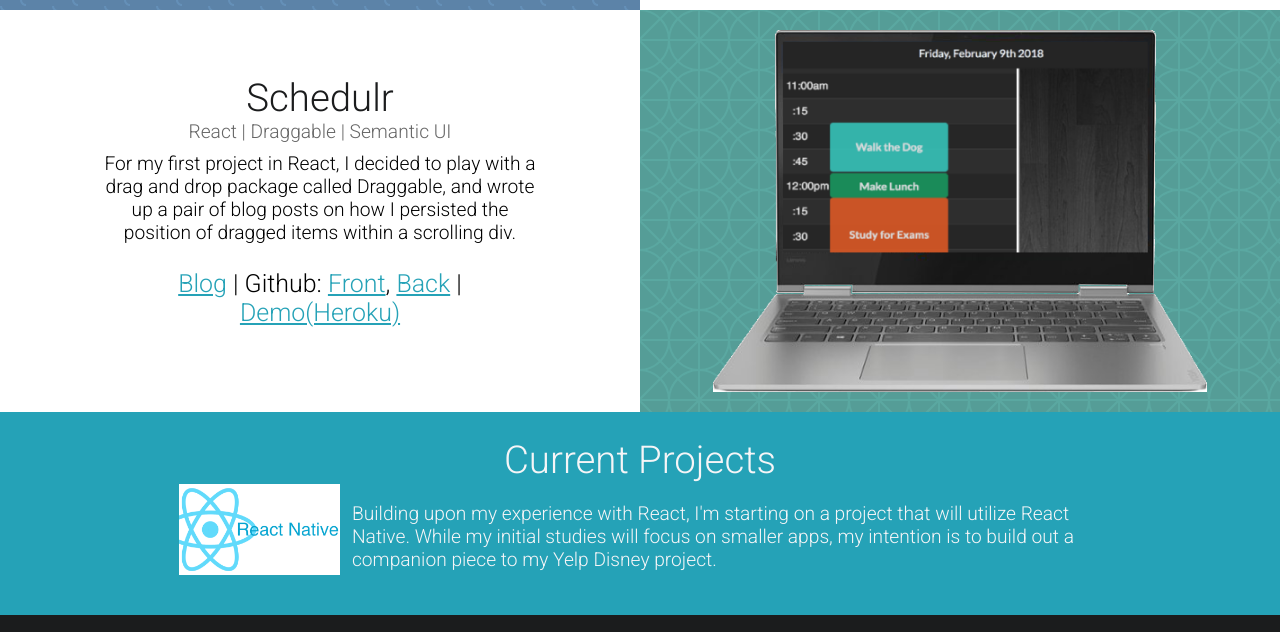
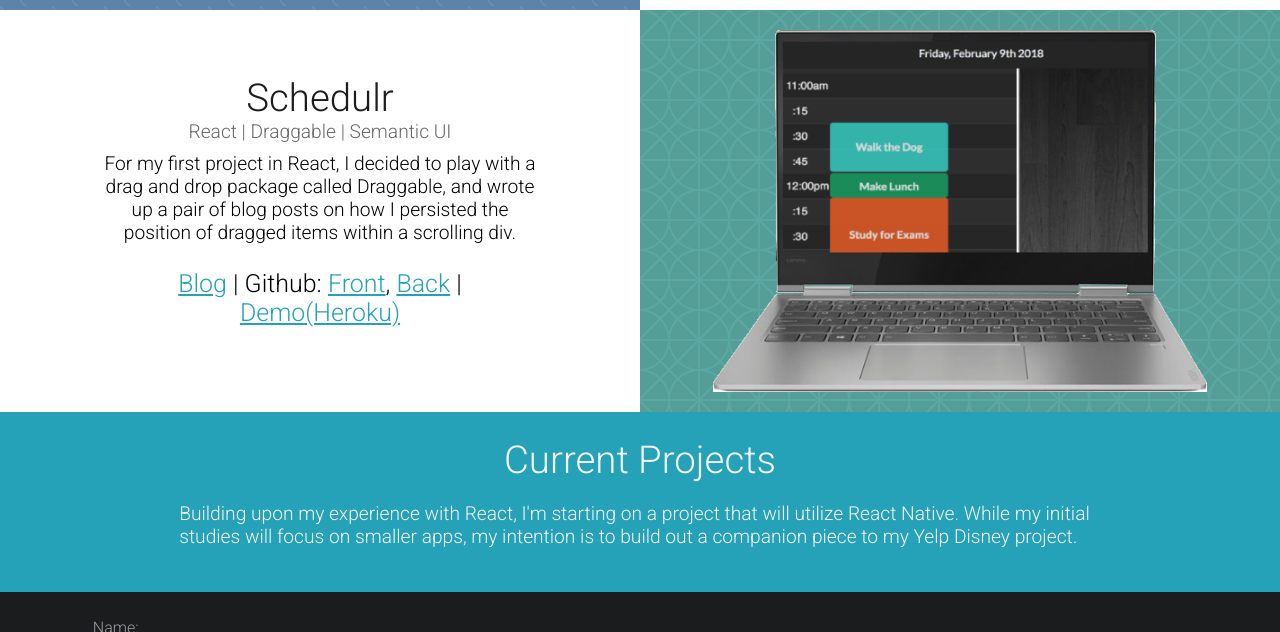
Before and after one commit to gonzodamus/portfoliov2, a plain HTML site: page src/index.html in a window 1280 px wide. Shown: the part 1965-2597 px from the top of the page. Drawn offline with Linux system fonts and the light colour scheme.

Commit message:
removed native image

```diff
--- a/src/index.css
+++ b/src/index.css
@@ -199,16 +199,12 @@ body,html{
 .CurrentProjects{
   background-color: #25A2B7;
   color: #F5F5F7;
-  padding: 2% 5% 2% 5%
+  padding: 2% 5% 2% 5%;
 }
 .CurrentProjects > div{
   color: #F5F5F7
 }
-.CurrentProjects > img{
-  width: 30%;
-  float: right;
-  margin: 2px;
-}
+
 .Contact{
   background-color: #1B1C1D;
   color: #9C9DA0;
@@ -323,7 +319,7 @@ a{
     }
     .QuotesText{
       width: 50%;
-      margin-left: 30%;
+      margin-left: 25%;
       font-size: 1.2em;
     }
     .SecondQuote{
@@ -370,11 +366,7 @@ a{
       margin-left: 10%;
     }
     .CurrentProjects > img{
-      max-height: 14%;
-      max-width: 14%;
-      float: left;
-      margin-left: 10%;
-      margin-right: 1%;
+
     }
     .Contact{
       display: grid;
@@ -397,8 +389,5 @@ a{
   }
 }
 @media only screen and (min-width: 1400px)  {
-  .CurrentProjects > img{
-    max-height: 10%;
-    max-width: 10%;
-  }
+
 }
--- a/src/index.html
+++ b/src/index.html
@@ -80,7 +80,6 @@
     </div>
     <div class="CurrentProjects">
       <div class="DescriptionHeader">Current Projects </div>
-      <img src="images/Native.png"/>
       <p>Building upon my experience with React, I'm starting on a project that will utilize React Native.  While my initial studies will focus on smaller apps, my intention is to build out a companion piece to my Yelp Disney project.</p>
   </div>
     <div id="Contact" class="Contact">
```
Also changed, not shown: src/images/Native.png (deleted), 1 other file.
